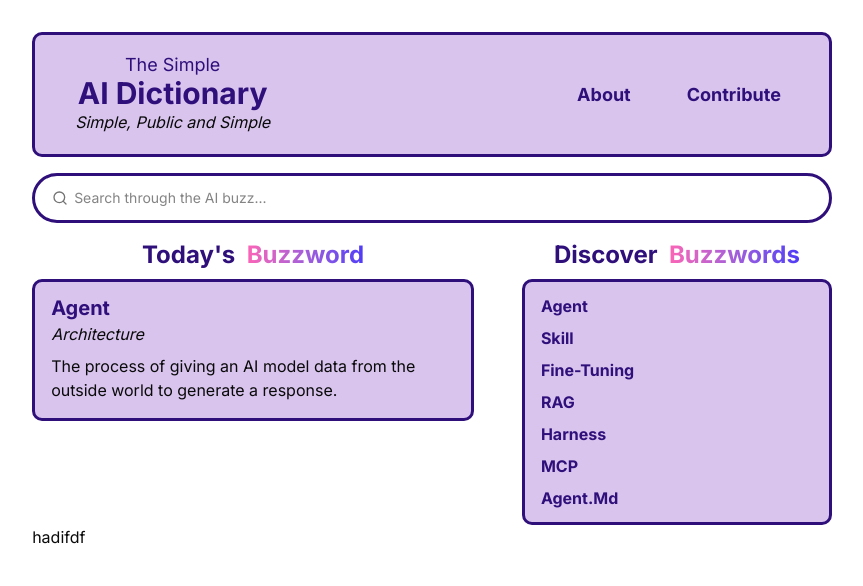
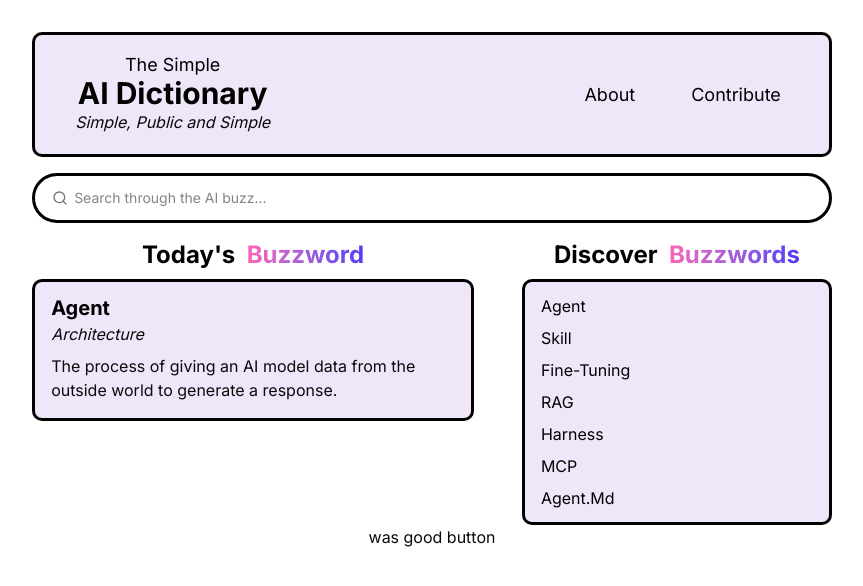
Before and after one commit to ahmed33033/ai-dictionary, a Next.js app: page / in a window 1280 px wide. Shown: the top 586 px of the page, without its empty margins (208-1071 px from the left). Built offline with nearby package versions, Linux system fonts and the light colour scheme.

Commit message:
changed color theme into something more professional

```diff
--- a/app/globals.css
+++ b/app/globals.css
@@ -6,9 +6,7 @@
 @plugin "@tailwindcss/typography";
 
 @theme {
-  --color-link-highlight: var(--color-yellow-400);
-
-  --animate-glitch: glitch 1.5s linear 1s infinite;
+  --animate-glitch: glitch 1.5s ease-in infinite;
 
   @keyframes glitch {
     0%,
@@ -16,26 +14,23 @@
       content: "Agents";
     }
     51% {
-      content: "danpfw";
+      content: "AfEns";
     }
 
     60% {
-      content: " japfdsa ";
+      content: "acaNsd";
     }
 
     70% {
-      content: " hadifdf ";
+      content: "ha";
     }
     80% {
       content: "danpfw ";
     }
 
-    90% {
+    90%,
+    100% {
       content: "japfdsa";
-    }
-
-    100% {
-      content: "hadifdf";
     }
   }
 }
@@ -91,9 +86,9 @@
   --card-foreground: oklch(0.145 0 0);
   --popover: oklch(1 0 0);
   --popover-foreground: oklch(0.145 0 0);
-  --primary: oklch(30.599% 0.16061 285.518);
+  --primary: oklch(0 0 0);
   --primary-foreground: oklch(0.985 0 0);
-  --secondary: oklch(0.8511 0.0616 307.66);
+  --secondary: oklch(0.9376 0.0271 307.05);
   --secondary-foreground: oklch(0.205 0 0);
   --muted: oklch(0.97 0 0);
   --muted-foreground: oklch(0.556 0 0);
--- a/app/page.tsx
+++ b/app/page.tsx
@@ -21,6 +21,7 @@ import { term_of_the_day } from "@/lib/term-of-the-day";
 
 export default function Home() {
   const [searchTerm, setSearchTerm] = useState("");
+  const [animation, setAnimation] = useState("");
   const router = useRouter();
   const term_obj = terms.filter((term) => term.name === term_of_the_day)[0];
 
@@ -28,7 +29,7 @@ export default function Home() {
     <>
       <header>
         <div className="md:flex text-center md:text-left items-center bg-secondary py-5 px-10 rounded-lg border-primary border-3">
-          <div className="inline-block max-md:mbe-3 md:grow-1">
+          <div className="inline-block max-md:mbe-3 md:grow">
             <div className="inline-block text-center">
               <Link className="text-lg font-sans text-primary inline-block *:-m-1" href={"/"}>
                 <p>The Simple</p>
@@ -39,7 +40,7 @@ export default function Home() {
             </div>
           </div>
           <nav className="inline">
-            <ol className="*:inline *:not-last:mr-10 text-primary font-bold text-lg font-sans *:hover:underline *:decoration-2 *:p-2 *:rounded-md">
+            <ol className="*:inline *:not-last:mr-10 text-primary text-lg font-sans *:hover:underline *:decoration-2 *:p-2 *:rounded-md">
               <li>
                 <Link href={"/about"}>About</Link>
               </li>
@@ -98,11 +99,12 @@ export default function Home() {
           <div className="border-3 border-primary rounded-lg p-3 bg-secondary">
             <ul>
               {termsPlaceholder.map((term) => (
-                <li className="m-1 my-2 first:my-0 last:my-0" key={term}>
-                  <Link
-                    className="capitalize text-primary font-bold hover:underline decoration-2   rounded-sm"
-                    href={`/term/${term}`}
-                  >
+                <li
+                  suppressHydrationWarning
+                  className={`m-1 my-2 first:my-0 last:my-0 indent-${Math.round(Math.random() * 40)}`}
+                  key={term}
+                >
+                  <Link className="capitalize text-primary  hover:underline decoration-2 " href={`/term/${term}`}>
                     {term}
                   </Link>
                 </li>
@@ -111,7 +113,8 @@ export default function Home() {
           </div>
         </article>
       </main>
-      <p className="after:animate-glitch"></p>
+      <p className={` ${animation}`}></p>
+      <button onClick={() => setAnimation("after:animate-glitch")}>was good button</button>
     </>
   );
 }
```
